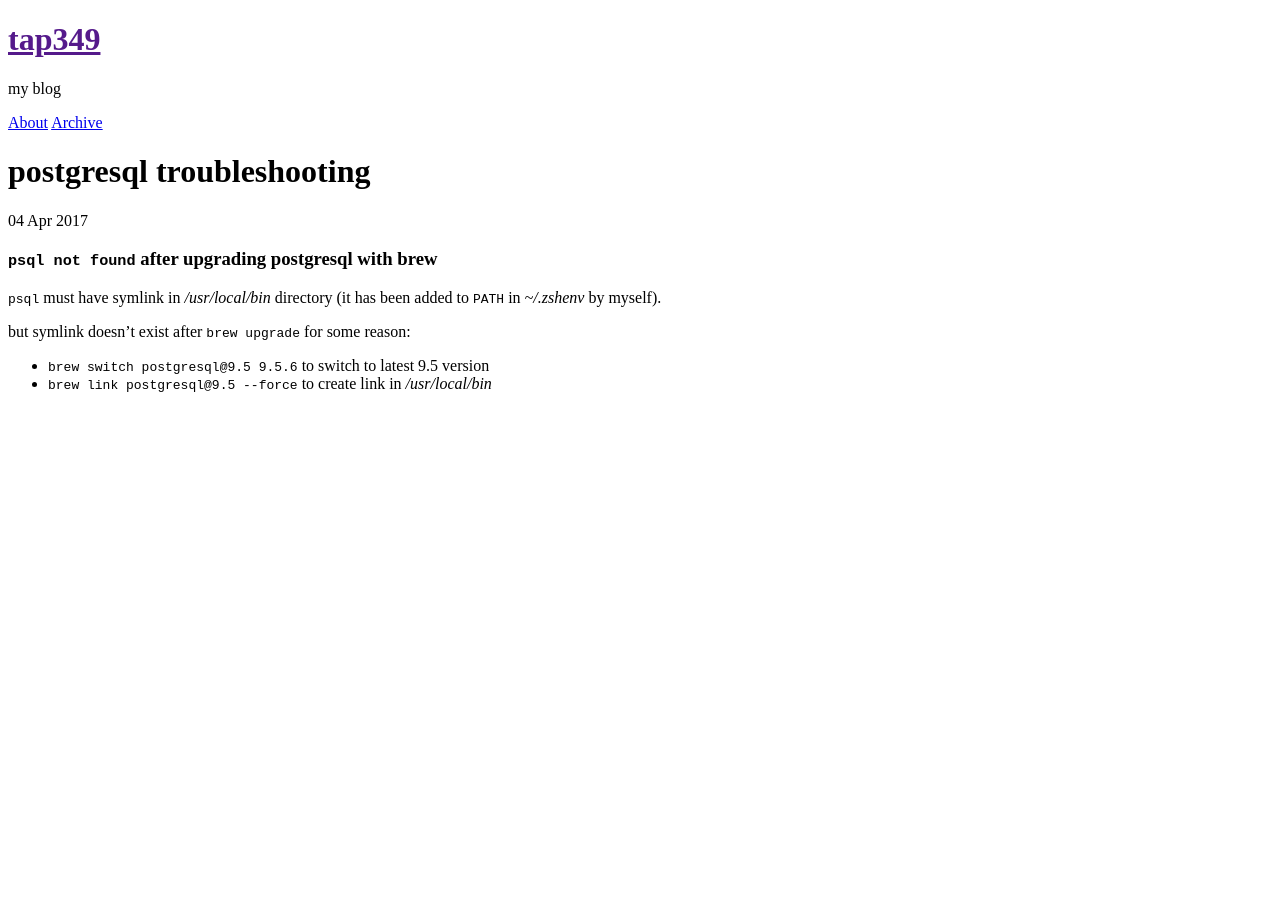
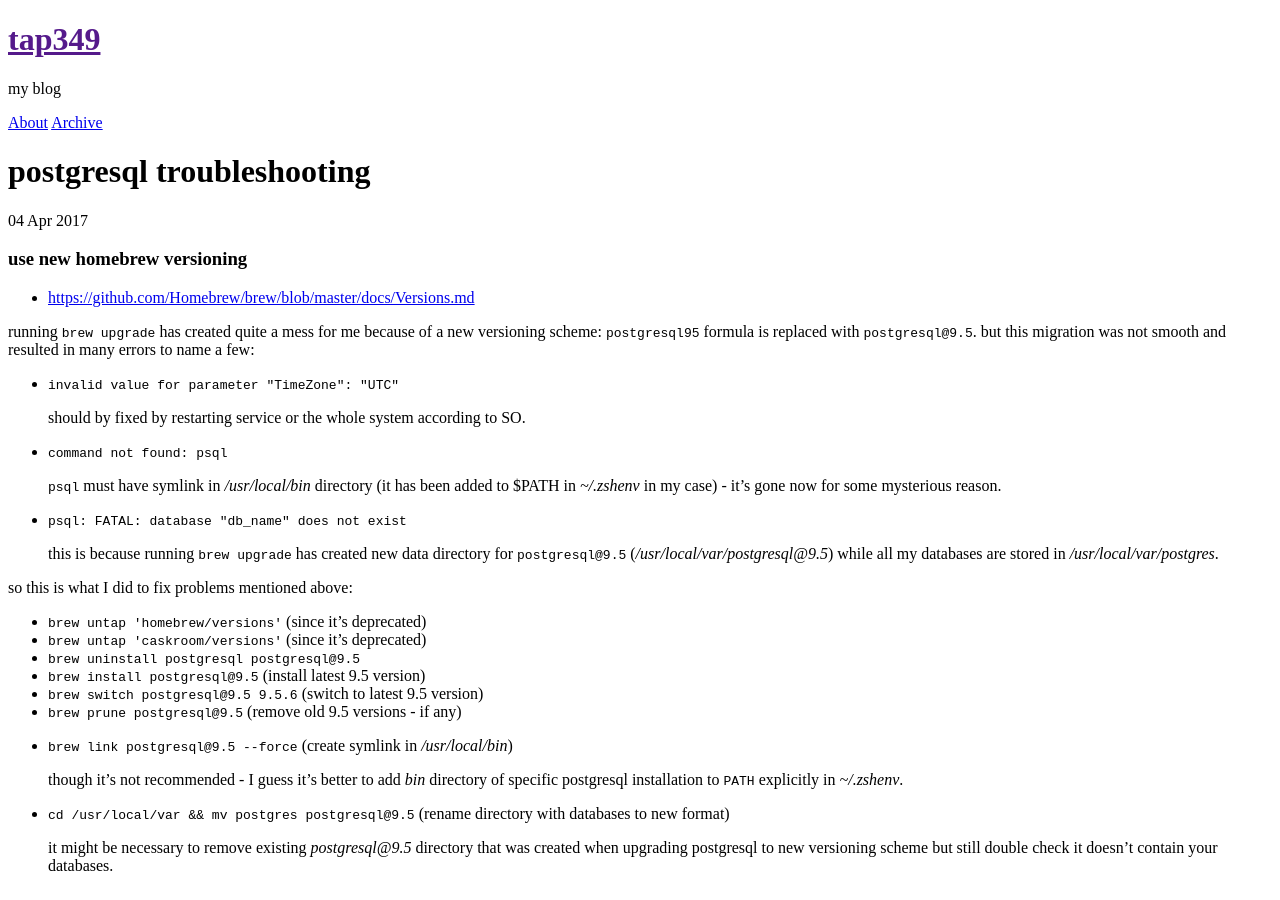
Before and after one commit to tap349/tap349.github.io, a Jekyll site: the page built from _posts/2017-04-04-postgresql-troubleshooting.md, in a window 1280 px wide. Built offline with Jekyll 4.4.1, drawn with Linux system fonts in a browser that asks for light colours.

Commit message:
update 2017-04-04_16:27:42

```diff
--- a/_posts/2017-04-04-postgresql-troubleshooting.md
+++ b/_posts/2017-04-04-postgresql-troubleshooting.md
@@ -8,12 +8,46 @@ categories: [postgresql]
 
 <!-- more -->
 
-### `psql not found` after upgrading postgresql with brew
+### use new homebrew versioning
 
-`psql` must have symlink in _/usr/local/bin_ directory
-(it has been added to `PATH` in _~/.zshenv_ by myself).
+- <https://github.com/Homebrew/brew/blob/master/docs/Versions.md>
 
-but symlink doesn't exist after `brew upgrade` for some reason:
+running `brew upgrade` has created quite a mess for me because of a new
+versioning scheme: `postgresql95` formula is replaced with `postgresql@9.5`.
+but this migration was not smooth and resulted in many errors to name a few:
 
-- `brew switch postgresql@9.5 9.5.6` to switch to latest 9.5 version
-- `brew link postgresql@9.5 --force` to create link in _/usr/local/bin_
+- `invalid value for parameter "TimeZone": "UTC"`
+
+  should by fixed by restarting service or the whole system according to SO.
+
+- `command not found: psql`
+
+  `psql` must have symlink in _/usr/local/bin_ directory
+  (it has been added to $PATH in _~/.zshenv_ in my case) -
+  it's gone now for some mysterious reason.
+
+- `psql: FATAL:  database "db_name" does not exist`
+
+  this is because running `brew upgrade` has created new data directory for
+  `postgresql@9.5` (_/usr/local/var/postgresql@9.5_) while all my databases
+  are stored in _/usr/local/var/postgres_.
+
+so this is what I did to fix problems mentioned above:
+
+- `brew untap 'homebrew/versions'` (since it's deprecated)
+- `brew untap 'caskroom/versions'` (since it's deprecated)
+- `brew uninstall postgresql postgresql@9.5`
+- `brew install postgresql@9.5` (install latest 9.5 version)
+- `brew switch postgresql@9.5 9.5.6` (switch to latest 9.5 version)
+- `brew prune postgresql@9.5` (remove old 9.5 versions - if any)
+- `brew link postgresql@9.5 --force` (create symlink in _/usr/local/bin_)
+
+  though it's not recommended - I guess it's better to add _bin_ directory
+  of specific postgresql installation to `PATH` explicitly in _~/.zshenv_.
+
+- `cd /usr/local/var && mv postgres postgresql@9.5`
+  (rename directory with databases to new format)
+
+  it might be necessary to remove existing _postgresql@9.5_ directory
+  that was created when upgrading postgresql to new versioning scheme
+  but still double check it doesn't contain your databases.
```
